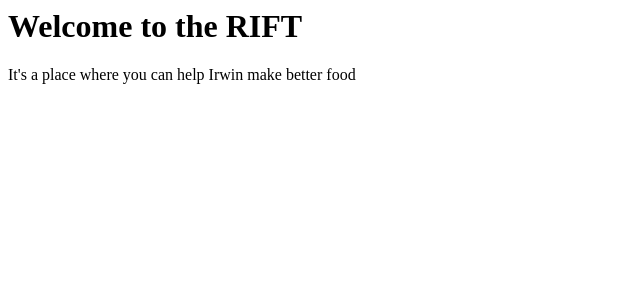
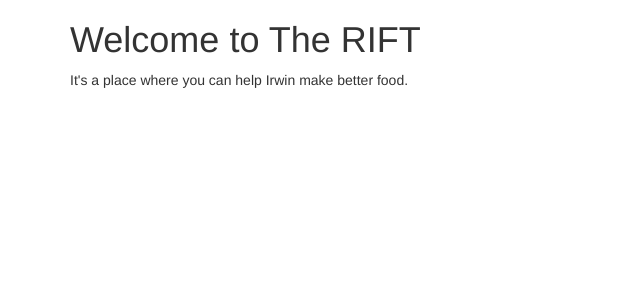
Before and after one commit to alpercanberk/therift, a Flask app: page / in a window 1280 px wide. Shown: the top 300 px of the page, without its empty margins (0-640 px from the left). Run offline with Flask 2, Linux system fonts and the light colour scheme; some libraries are stand-ins or nearby versions.

Commit message:
minor css changes

```diff
--- /dev/null
+++ b/static/stylesheet.css
@@ -0,0 +1,16 @@
+
+@keyframes fade{
+  from { opacity: 0; }
+  to { opacity: 1; }
+}
+
+
+h1.fade-in{
+  animation-name: fade;
+  animation-duration: 2s !important;
+}
+
+p.fade-in{
+  animation-name: fade;
+  animation-duration: 5s !important;
+}
--- a/templates/index.html
+++ b/templates/index.html
@@ -1,8 +1,19 @@
+<!DOCTYPE html>
 <html>
 <head>
+  <meta charset="utf-8">
+  <!-- Latest compiled and minified CSS -->
+  <link rel="stylesheet" href="https://maxcdn.bootstrapcdn.com/bootstrap/3.4.0/css/bootstrap.min.css">
+  <!-- jQuery library -->
+  <script src="https://ajax.googleapis.com/ajax/libs/jquery/3.3.1/jquery.min.js"></script>
+  <!-- Latest compiled JavaScript -->
+  <script src="https://maxcdn.bootstrapcdn.com/bootstrap/3.4.0/js/bootstrap.min.js"></script>
+  <link href="{{url_for('static',filename='stylesheet.css')}}" rel="stylesheet" type="text/css"/>
 </head>
 <body>
-<h1>Welcome to the RIFT</h1>
-<p>It's a place where you can help Irwin make better food</p>
+  <div class="container">
+    <h1 class="fade-in">Welcome to The RIFT</h1>
+    <p class="fade-in">It's a place where you can help Irwin make better food.</p>
+  </div>
 </body>
 </html>
```
